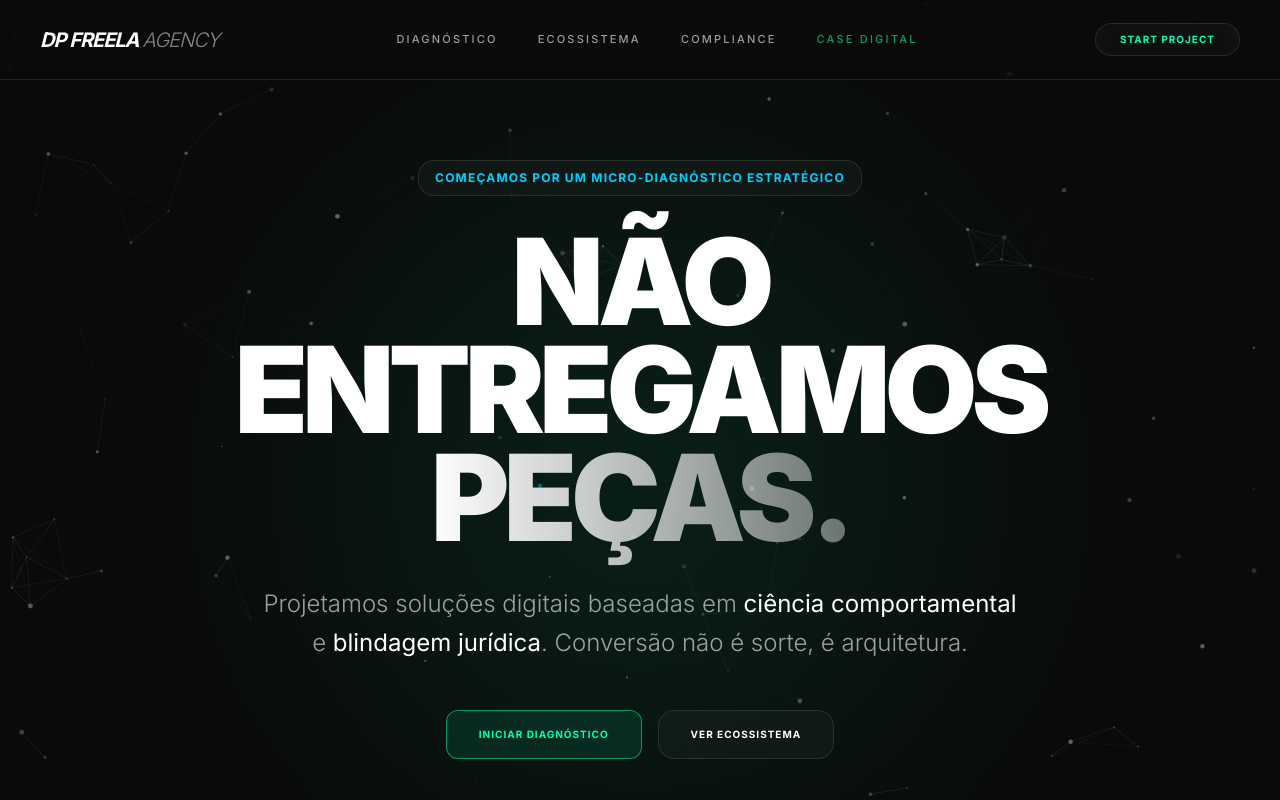
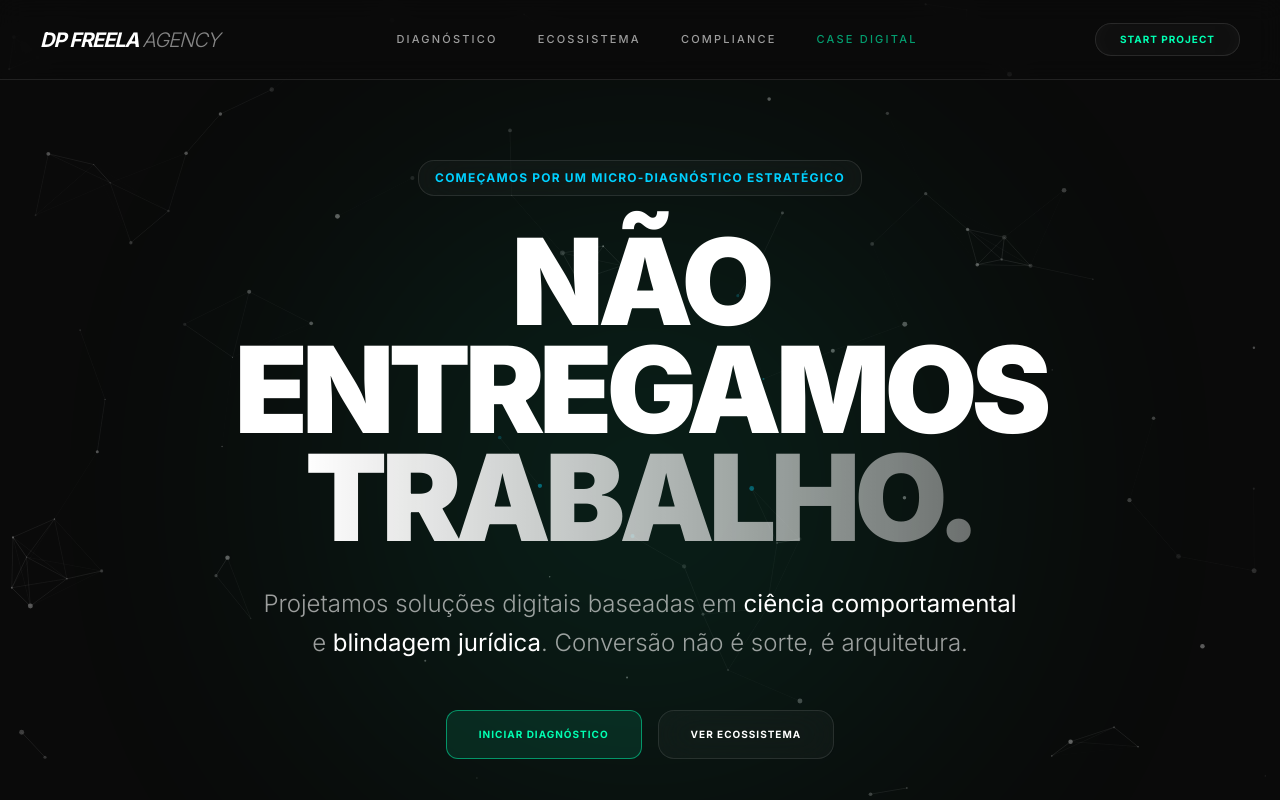
Before and after one commit to dmenezes007/dp-freela-agency, a React (Vite) app: page / in a window 1280 px wide. Shown: the top 800 px of the page. Built offline with nearby package versions, Linux system fonts and the light colour scheme.

Commit message:
copy: change hero headline from PEÇAS to TRABALHO

```diff
--- a/src/components/Hero.tsx
+++ b/src/components/Hero.tsx
@@ -25,7 +25,7 @@
           className="text-6xl md:text-8xl lg:text-[120px] font-sans font-black leading-[0.9] tracking-tighter mb-8"
         >
           NÃO <br className="hidden md:block"/>ENTREGAMOS<br/>
-          <span className="text-transparent bg-clip-text bg-gradient-to-r from-white to-white/40">PEÇAS.</span>
+          <span className="text-transparent bg-clip-text bg-gradient-to-r from-white to-white/40">TRABALHO.</span>
         </motion.h1>
 
         <motion.p
```
